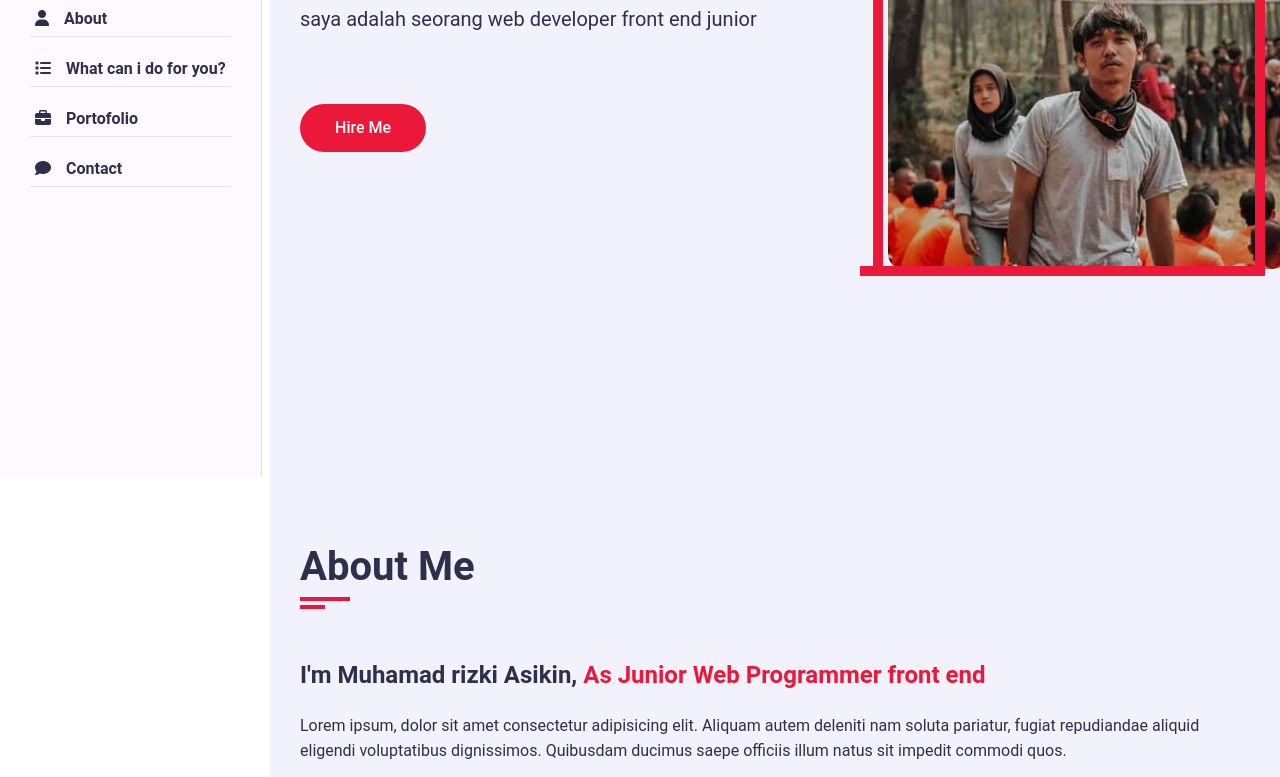
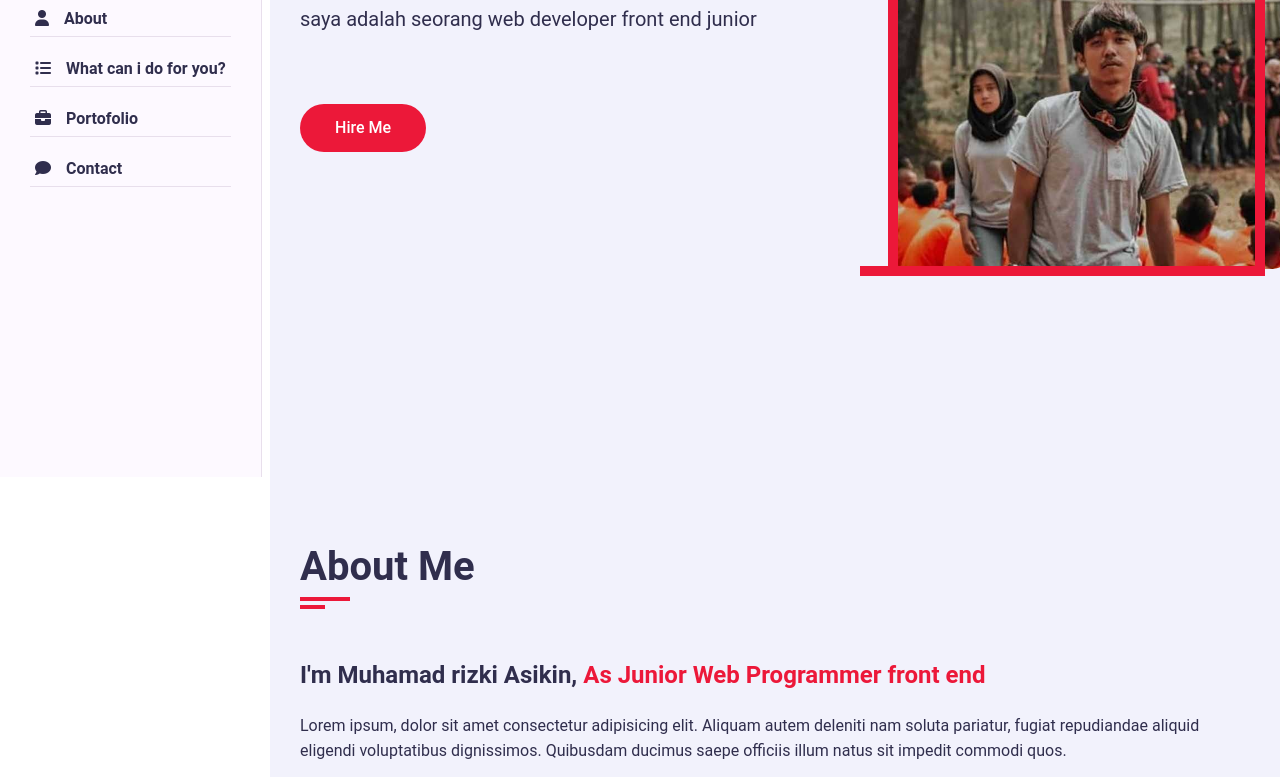
Before and after one commit to rizkiasikin/rizkiasikin.github.io, a plain HTML site: page index.html in a window 1280 px wide. Shown: the part 323-1100 px from the top of the page. Drawn offline with nearby package versions, Linux system fonts and the light colour scheme; a web font is replaced by a local one.

Commit message:
mengubah border

```diff
--- a/css/style.css
+++ b/css/style.css
@@ -325,7 +325,7 @@ h3.my-profession
 	width:405px;
 	border-bottom: 10px solid var(--skin-color);
 	border-right: 10px solid var(--skin-color);
-	right: 0px;
+	right: 0%;
 	bottom: 0px;
 }
 .home-img::before
@@ -336,7 +336,7 @@ h3.my-profession
 	width:405px;
 	border-top: 10px solid var(--skin-color);
 	border-left: 10px solid var(--skin-color);
-	left: 0;
+
 }
 .home .home-img img
 {
```
